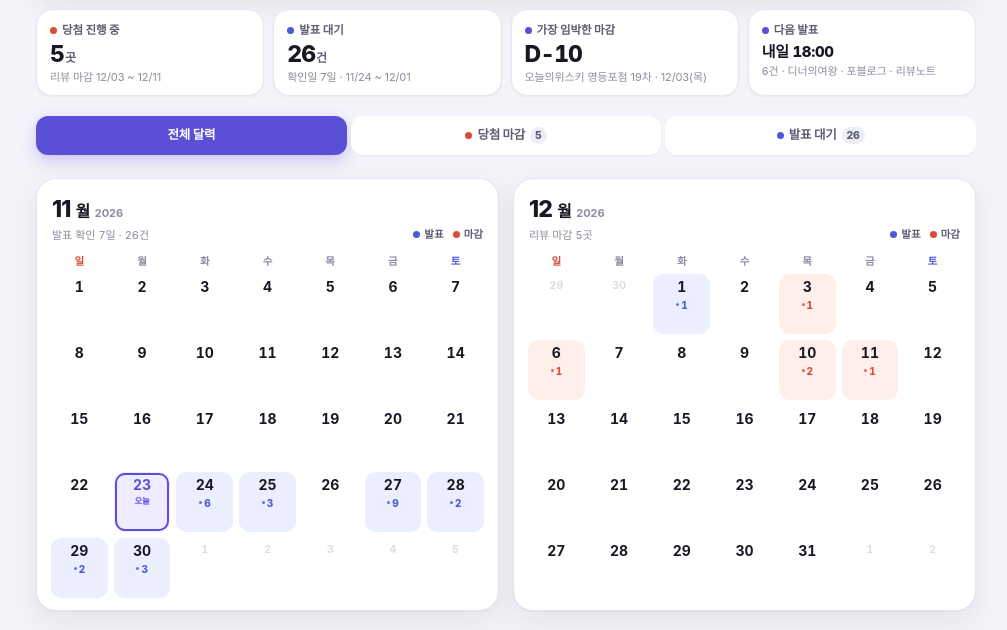
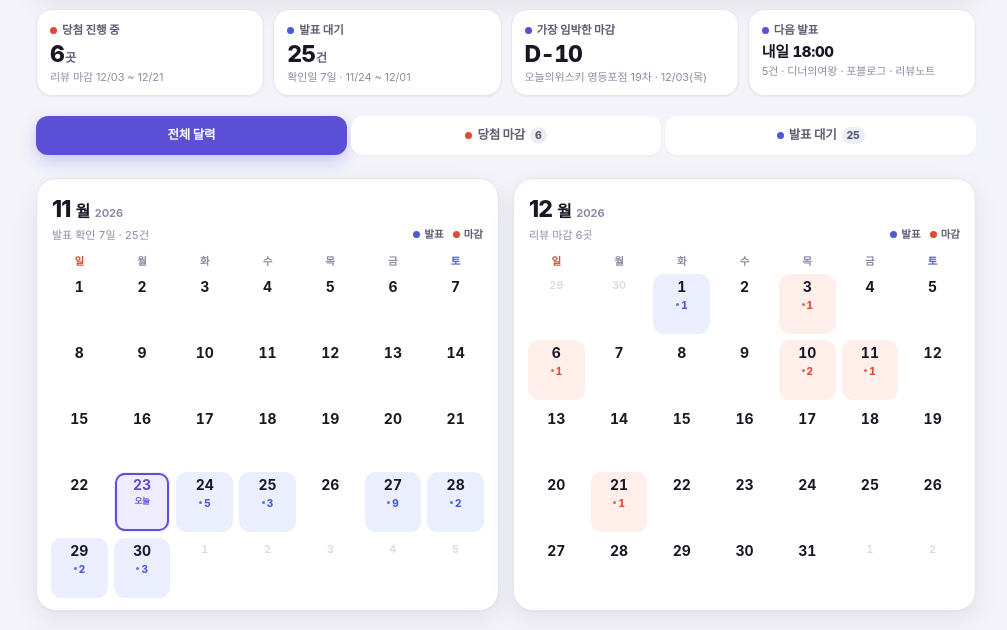
Before and after one commit to sumnniiii/trial-calendar-Public-, a plain HTML site: page index.html in a window 1280 px wide. Shown: the part 114-744 px from the top of the page, without its empty margins (134-1141 px from the left). Drawn offline with Linux system fonts and the light colour scheme.

Commit message:
Update: 우대포 여의도점 당첨 반영 (당첨 6곳·리뷰 마감 12/21, 발표 대기 26→25건)

```diff
--- a/index.html
+++ b/index.html
@@ -401,12 +401,12 @@ h1 .thin{color:var(--ink-2);font-weight:700}
   <section class="summary" aria-label="요약">
     <button type="button" class="sum-card" data-jump="red">
       <span class="sum-label"><i class="dot dot-dead"></i>당첨 진행 중</span>
-      <strong class="sum-value" id="sumWon">5<small>곳</small></strong>
-      <span class="sum-meta" id="sumWonMeta">리뷰 마감 12/03 ~ 12/11</span>
+      <strong class="sum-value" id="sumWon">6<small>곳</small></strong>
+      <span class="sum-meta" id="sumWonMeta">리뷰 마감 12/03 ~ 12/21</span>
     </button>
     <button type="button" class="sum-card" data-jump="ann">
       <span class="sum-label"><i class="dot dot-ann"></i>발표 대기</span>
-      <strong class="sum-value" id="sumWait">26<small>건</small></strong>
+      <strong class="sum-value" id="sumWait">25<small>건</small></strong>
       <span class="sum-meta" id="sumWaitMeta">확인일 7일 · 11/24 ~ 12/01</span>
     </button>
     <button type="button" class="sum-card" data-jump="red">
@@ -423,8 +423,8 @@ h1 .thin{color:var(--ink-2);font-weight:700}
 
   <nav class="tabs" id="tabs" role="tablist" aria-label="보기 필터">
     <button type="button" class="tab is-active" data-filter="all" role="tab" aria-selected="true">전체 달력</button>
-    <button type="button" class="tab" data-filter="red" role="tab" aria-selected="false"><i class="dot dot-dead"></i>당첨 마감 <span class="tab-count" id="tabRedCount">5</span></button>
-    <button type="button" class="tab" data-filter="blue" role="tab" aria-selected="false"><i class="dot dot-ann"></i>발표 대기 <span class="tab-count" id="tabBlueCount">26</span></button>
+    <button type="button" class="tab" data-filter="red" role="tab" aria-selected="false"><i class="dot dot-dead"></i>당첨 마감 <span class="tab-count" id="tabRedCount">6</span></button>
+    <button type="button" class="tab" data-filter="blue" role="tab" aria-selected="false"><i class="dot dot-ann"></i>발표 대기 <span class="tab-count" id="tabBlueCount">25</span></button>
   </nav>
 
   <main>
@@ -464,11 +464,12 @@ h1 .thin{color:var(--ink-2);font-weight:700}
 
     <footer class="foot">
       <p>발표 결과는 플랫폼 사정에 따라 늦게 올라올 수 있어요. 당일 결과가 없으면 다음 확인 시각에 다시 봐주세요.</p>
+      <p>11/23 우대포 여의도점에 당첨돼 당첨이 6곳이 됐어요. 체험기간이 12/21(월)까지 연장돼 리뷰 마감도 12/21(월)이고, 예약은 방문 2~3일 전 매장(010-7458-7719)에 문자로 하면 돼요.</p>
       <p>11/23 오찬석 사진공방은 블로그 글 업로드에 리뷰노트 리뷰 URL 등록까지 끝나서 마감 목록에서 뺐어요. 리뷰노트 표시는 12/4 마감이 지나면 자동으로 [등록 완료]로 바뀌어요.</p>
       <p>11/23 포블로그 2건(양키스그릴 문래점·신.주.옥.미 분당금곡점)은 발표 전 신청 취소로 뺐어요. 양키스그릴은 클립 업로드가 어려워, 신.주.옥.미는 직접 취소하셔서 정리했어요.</p>
       <p>11/22 리뷰노트 2건(수내닭꼬치 까치산역점·역전소금구이)은 미선정으로 정리해 뺐어요.</p>
       <p>레뷰는 현재 대기 0건으로 집계돼 이 달력에 넣지 않았어요.</p>
-      <p class="meta">기준 2026-11-23(월) 08:35 · 캠페인 정보는 각 플랫폼 공고 기준</p>
+      <p class="meta">기준 2026-11-23(월) 13:35 · 캠페인 정보는 각 플랫폼 공고 기준</p>
       <p class="tip"><span aria-hidden="true">📲</span><span>아이폰 사파리에서 <b>공유 → 홈 화면에 추가</b>를 누르면 앱처럼 열려요.</span></p>
     </footer>
   </main>
@@ -511,6 +512,13 @@ h1 .thin{color:var(--ink-2);font-weight:700}
         benefit: '2만 5천원 체험권(2인)', hours: '목·금·토 19:00부터 · 방문 2~3일 전 예약 필수',
         possible: '11/26(목)·27(금)·28(토)', phones: ['0507-1490-1004'],
         url: 'https://xn--939au0g4vj8sq.net/cp/?id=2359181'
+      },
+      {
+        date: '2026-12-21', emoji: '🥩', name: '우대포 여의도점', platform: '리뷰노트',
+        benefit: '40,000원 식사권', hours: '매일(월~일) 11:00~21:00 · 당일 예약·방문 불가 · 방문 2~3일 전 예약문자',
+        possible: '11/24(화)부터 아무 날', phones: ['010-7458-7719'],
+        place: '서울 영등포구 여의나루로 113 (여의도동) 2층 201·220·221호',
+        url: 'https://www.reviewnote.co.kr/campaigns/1540210'
       }
     ],
     announcements: [
@@ -521,8 +529,7 @@ h1 .thin{color:var(--ink-2);font-weight:700}
           { name: '일식비 7차', platform: '디너의여왕', benefit: '7만원 상당 회 정식 2인', note: '평일 17:30~19:30', url: 'https://dinnerqueen.net/taste/1650931' },
           { name: '곱 문래본점 8차', platform: '포블로그', benefit: '6만원', note: '월~목 16:00~22:00 · 네이버 예약 필수', url: 'https://4blog.net/campaign/404076/' },
           { name: '해돈식당 17차', platform: '포블로그', benefit: '8만원', note: '토·일 불가 · 네이버 예약만 · 17:00~19:30', url: 'https://4blog.net/campaign/411034/' },
-          { name: '우대포 여의도점', platform: '리뷰노트', benefit: '40,000원', note: '', url: 'https://www.reviewnote.co.kr/campaigns/1540210' },
-          { name: '여의도우삼겹집', platform: '리뷰노트', benefit: '35,000원', note: '', url: 'https://www.reviewnote.co.kr/campaigns/1545513' }
+          { name: '여의도우삼겹집', platform: '리뷰노트', benefit: '35,000원', note: '발표 11/24 · 오늘까지 모집', url: 'https://www.reviewnote.co.kr/campaigns/1545513' }
         ]
       },
       {
```
